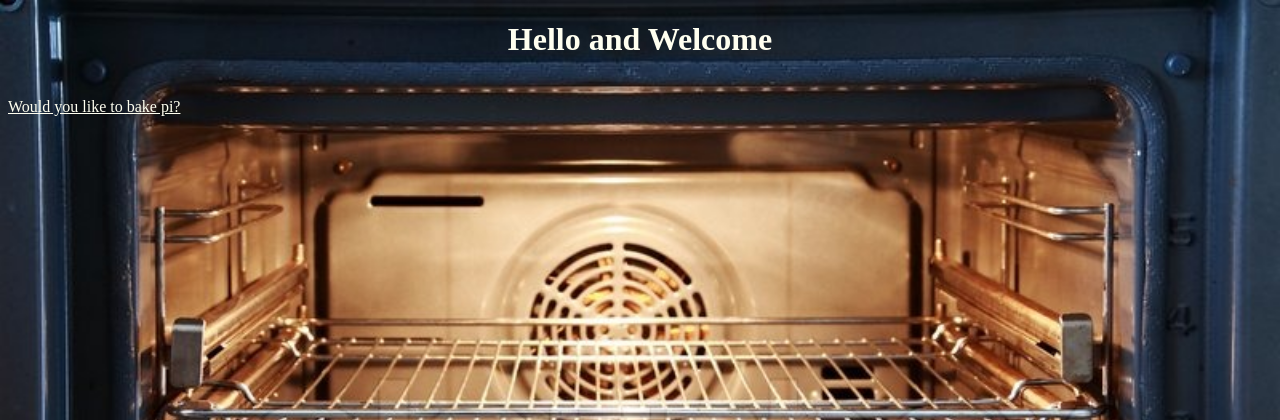
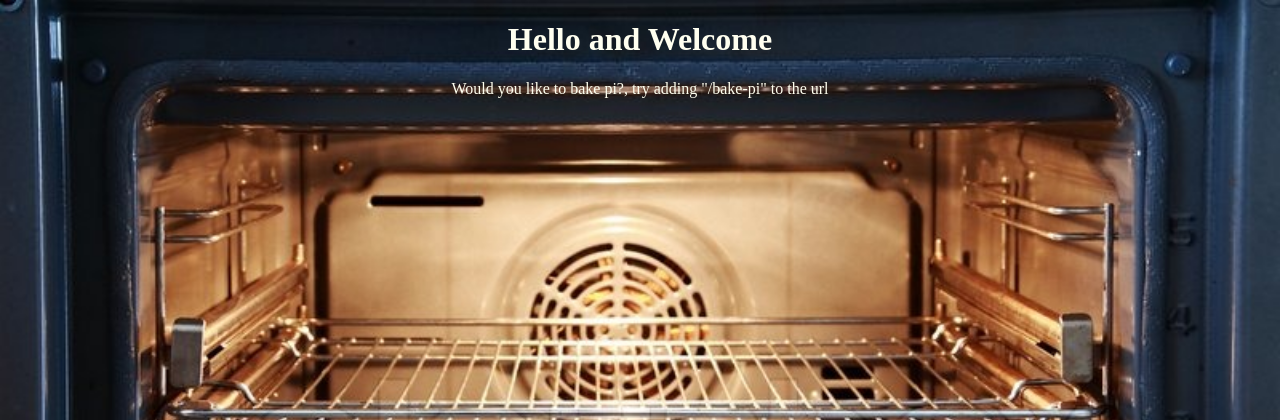
Before and after one commit to sross9159/npi, a Flask app: page / in a window 1280 px wide. Shown: the top 420 px of the page. Run offline with Flask 3, Linux system fonts and the light colour scheme.

Commit message:
Dailing in root page

```diff
--- a/templates/calculation.html
+++ b/templates/calculation.html
@@ -18,7 +18,7 @@
         }
     </style>
     <meta charset="UTF-8">
-    <title>Flask App</title>
+    <title>Pi Oven</title>
 </head>
 <body>
     <div>
--- a/templates/index.html
+++ b/templates/index.html
@@ -3,7 +3,7 @@
 <head>
     <style>
         h1 {text-align: center; color: ivory}
-        a {text-align: center; color: ivory}
+        p {text-align: center; color: ivory}
         body {
             background-image: url("{{ url_for('static', filename='oven.jpg') }}");
             background-repeat: no-repeat;
@@ -16,7 +16,6 @@
 </head>
 <body>
   <h1>Hello and Welcome</h1>
-  <br>
-  <a href="http://awesomelabs.io/bake-pi"><span style="text-align:center">Would you like to bake pi?</span></a>
+  <p>Would you like to bake pi?, try adding "/bake-pi" to the url<p>
 </body>
 </html>
```
